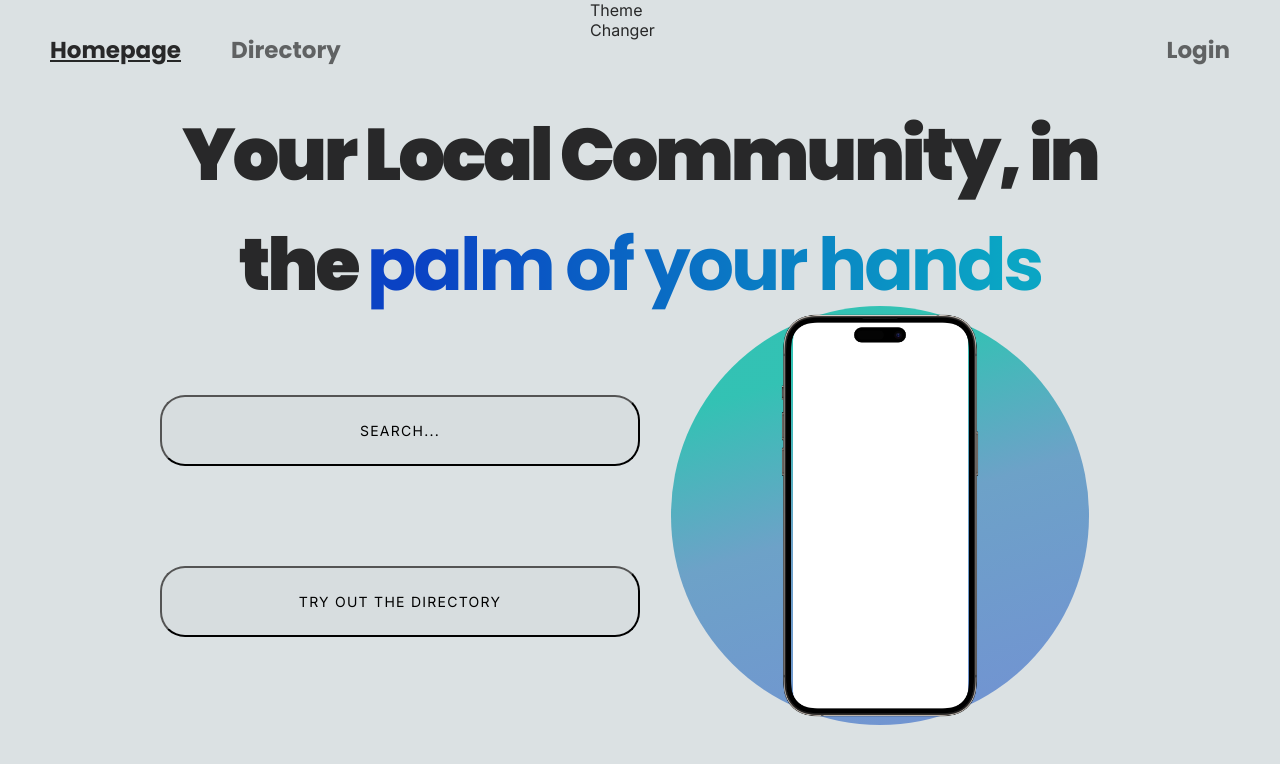
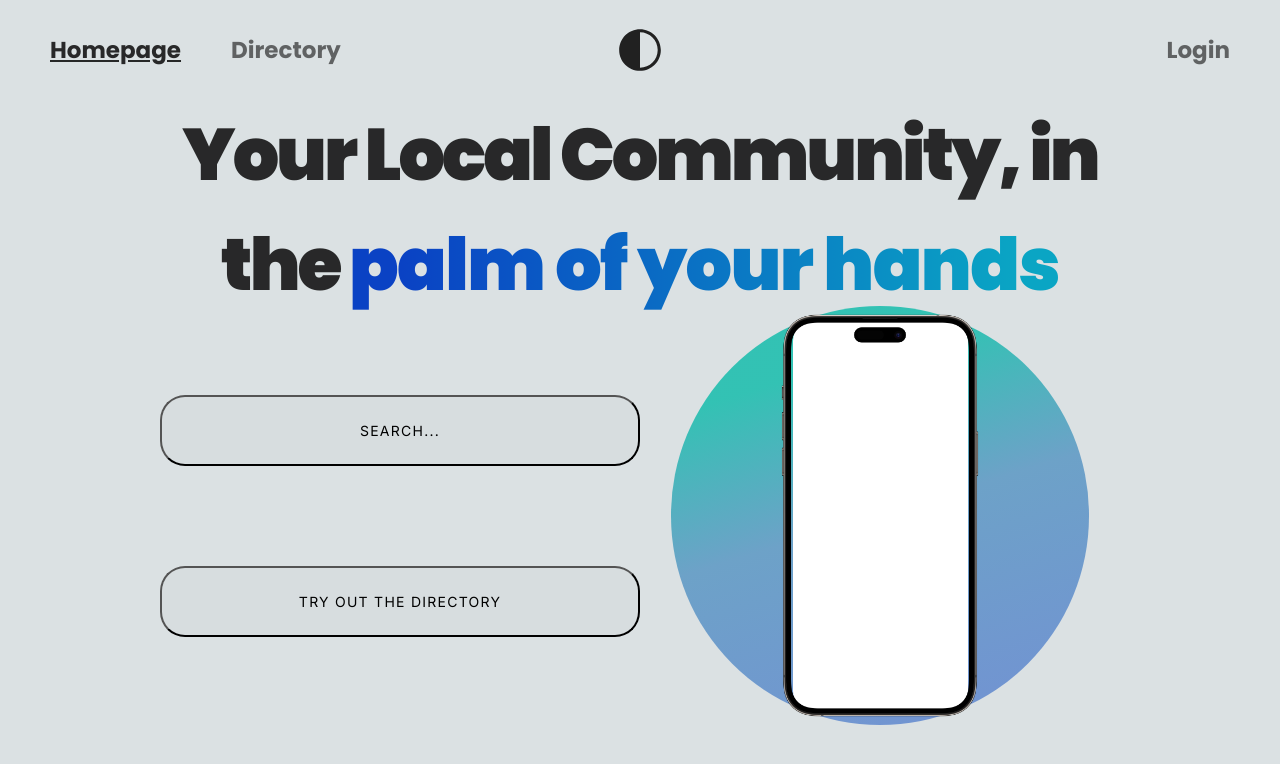
Before and after one commit to dawlishwarren/business_directory, a Next.js app: page / in a window 1280 px wide. Shown: the top 764 px of the page. Built offline with nearby package versions, Linux system fonts and the light colour scheme.

Commit message:
theme change first draft

```diff
--- a/app/GradientRotation.tsx
+++ b/app/GradientRotation.tsx
@@ -17,5 +17,9 @@ export default function GradientRotation({
 		e.currentTarget.style.setProperty('--gradient-rotation', `${radians}rad`);
 	}
 
-	return <div onMouseMove={(e) => handleMouseMove(e)}>{children}</div>;
+	return (
+		<div style={{ zIndex: -1 }} onMouseMove={(e) => handleMouseMove(e)}>
+			{children}
+		</div>
+	);
 }
--- a/app/Header.tsx
+++ b/app/Header.tsx
@@ -1,8 +1,9 @@
-"use client";
+'use client';
 
-import Link from "next/link";
-import styles from "./header.module.css";
-import { usePathname } from "next/navigation";
+import Link from 'next/link';
+import styles from './header.module.css';
+import { usePathname } from 'next/navigation';
+import ThemeChanger from './ThemeChanger';
 
 export default function Header() {
 	const pathname = usePathname();
@@ -10,27 +11,28 @@ export default function Header() {
 	return (
 		<header className={styles.header}>
 			<nav className={styles.nav}>
-				<Link href="/">
-					<h5 className={pathname == "/" ? styles.disabled : styles.nav_link}>
+				<Link href='/'>
+					<h5 className={pathname == '/' ? styles.disabled : styles.nav_link}>
 						Homepage
 					</h5>
 				</Link>
-
-				<Link href="/directory">
+				<Link href='/directory'>
 					<h5
 						className={
-							pathname == "/directory" ? styles.disabled : styles.nav_link
+							pathname == '/directory' ? styles.disabled : styles.nav_link
 						}>
 						Directory
 					</h5>
 				</Link>
 			</nav>
-			<div className={styles.theme_changer}>Theme Changer</div>
+			<div className={styles.theme_changer}>
+				<ThemeChanger />
+			</div>
 			<div className={styles.login}>
-				<Link href="/login">
+				<Link href='/login'>
 					<h5
 						className={
-							pathname == "/login" ? styles.disabled : styles.nav_link
+							pathname == '/login' ? styles.disabled : styles.nav_link
 						}>
 						Login
 					</h5>
--- /dev/null
+++ b/app/ThemeChanger.tsx
@@ -0,0 +1,29 @@
+import Image from 'next/image';
+import themeChange from '../public/dark-theme-svgrepo-com.svg';
+import styles from './header.module.css';
+import { useRef } from 'react';
+
+export default function ThemeChanger() {
+	const dialogRef = useRef<any>(null);
+	function openModal() {
+		dialogRef.current.showModal();
+	}
+	function closeModal() {
+		dialogRef.current.close();
+	}
+	return (
+		<div className={styles.svg_container}>
+			<Image
+				src={themeChange}
+				width={50}
+				style={{ objectFit: 'contain' }}
+				alt='Light/Dark Mode'
+				onClick={openModal}
+			/>
+			<dialog ref={dialogRef}>
+				Hello world!
+				<button onClick={closeModal}>Close</button>
+			</dialog>
+		</div>
+	);
+}
--- a/app/globals.css
+++ b/app/globals.css
@@ -116,11 +116,13 @@ h6,
 .subtitle_2 {
 	font-family: var(--font-poppins);
 }
-h1 {
+h1,
+h1 > strong {
 	font-size: 73px;
 	font-weight: 850;
 	letter-spacing: -1.5px;
 }
+
 h2 {
 	font-size: 58px;
 	font-weight: light;
@@ -213,3 +215,12 @@ a {
 	}
 }
 /***End of Global Resets***/
+
+dialog {
+	width: 400px;
+	aspect-ratio: 1.618/1;
+	margin: auto;
+}
+dialog::backdrop {
+	background-color: rgba(0, 0, 0, 0.7);
+}
--- a/app/header.module.css
+++ b/app/header.module.css
@@ -49,3 +49,15 @@ nav.nav,
 	justify-content: right;
 	align-items: center;
 }
+
+.theme_changer > .svg_container {
+	display: flex;
+	position: relative;
+	min-height: 100%;
+	align-items: center;
+	justify-content: center;
+}
+.theme_changer > .svg_container > img:hover {
+	transform: rotate(-45deg);
+	transition: all 0.6s ease-in-out;
+}
--- a/app/page.tsx
+++ b/app/page.tsx
@@ -4,7 +4,7 @@ import styles from './page.module.css';
 
 export default function Home() {
 	return (
-		<GradientRotation>
+		// <GradientRotation>
 		<div className='container'>
 			<main className={styles.main}>
 				<div className={styles.header_container}>
@@ -21,6 +21,6 @@ export default function Home() {
 				</div>
 			</main>
 		</div>
-		</GradientRotation>
+		// </GradientRotation>
 	);
 }
```
Also changed, not shown: public/dark-theme-svgrepo-com.svg (added). Lines whose indentation alone changed are shown as unchanged.
